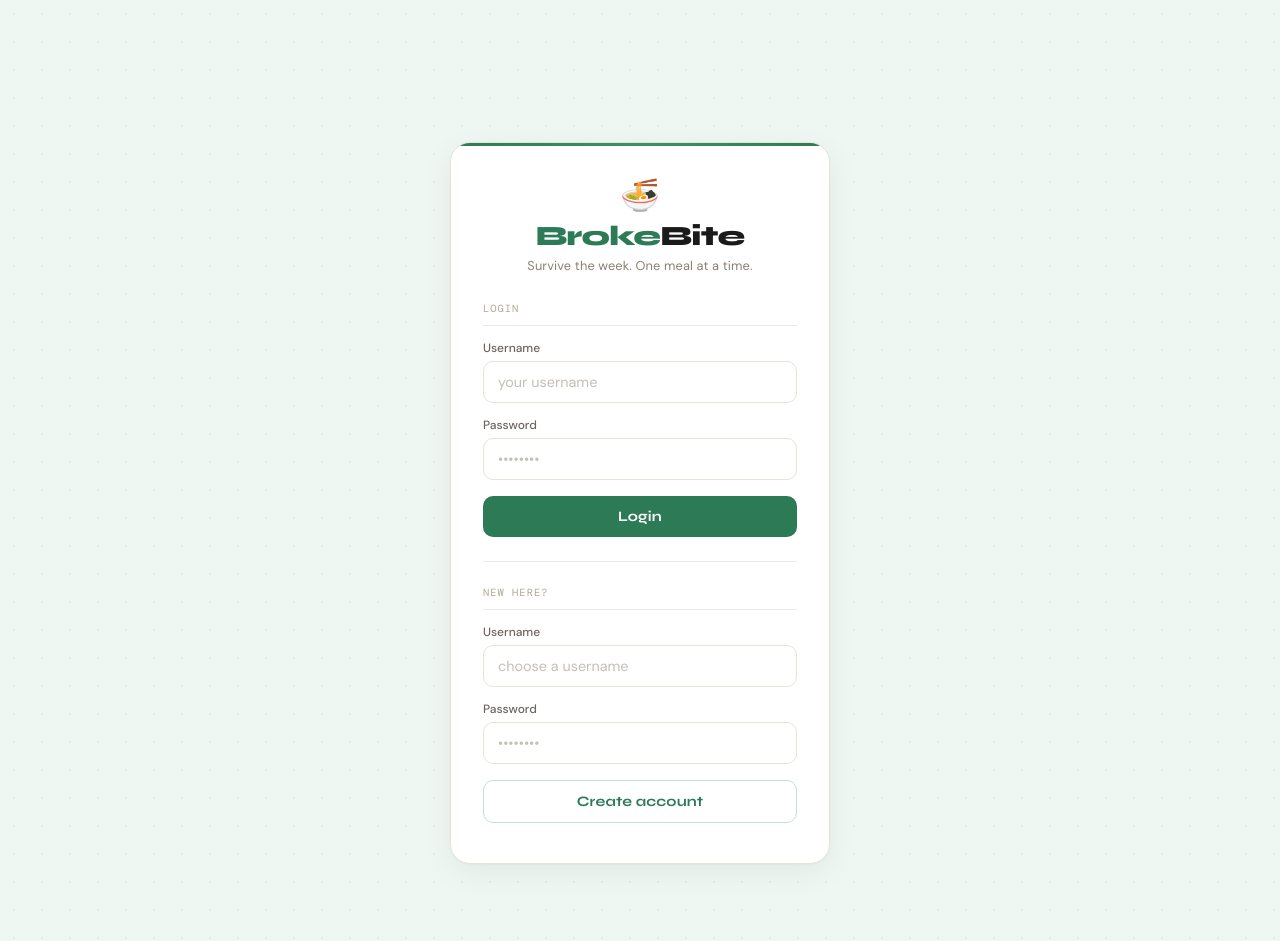
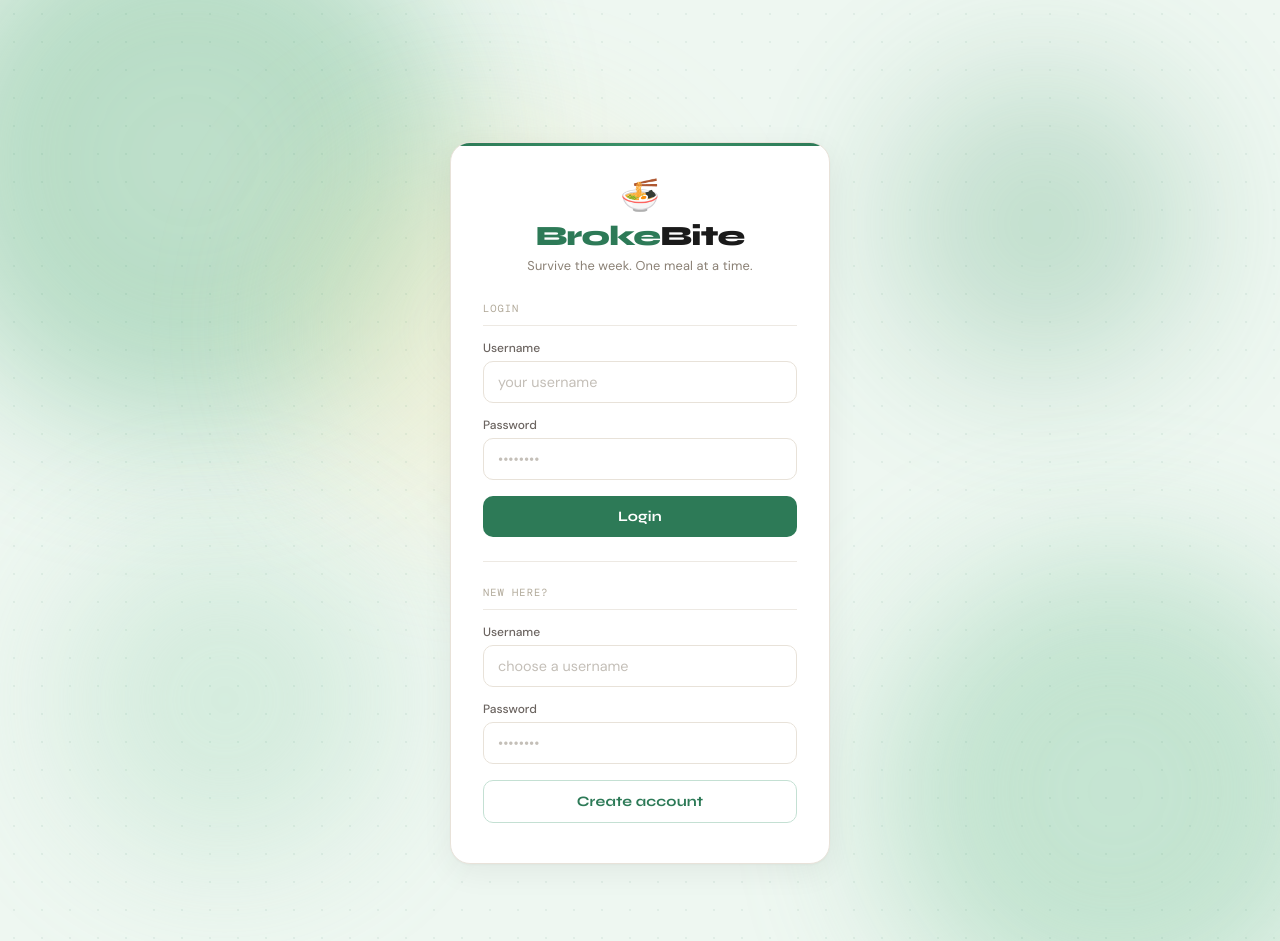
Before and after one commit to choongkarhung/GitExercise-G072, a Flask app: page / in a window 1280 px wide. Run offline with Flask 3, Linux system fonts and the light colour scheme.

Commit message:
Background added x2.

```diff
--- a/templates/login.html
+++ b/templates/login.html
@@ -8,6 +8,13 @@
 </head>
 <body>
 
+    <div class="blob-canvas">
+        <div class="blob blob-1"></div>
+        <div class="blob blob-2"></div>
+        <div class="blob blob-3"></div>
+        <div class="blob blob-4"></div>
+        <div class="blob blob-5"></div>
+    </div>
     <div class="grid-overlay"></div>
 
     <div class="container">
```
Also changed, not shown: templates/setup.html (+7 -0 lines).
